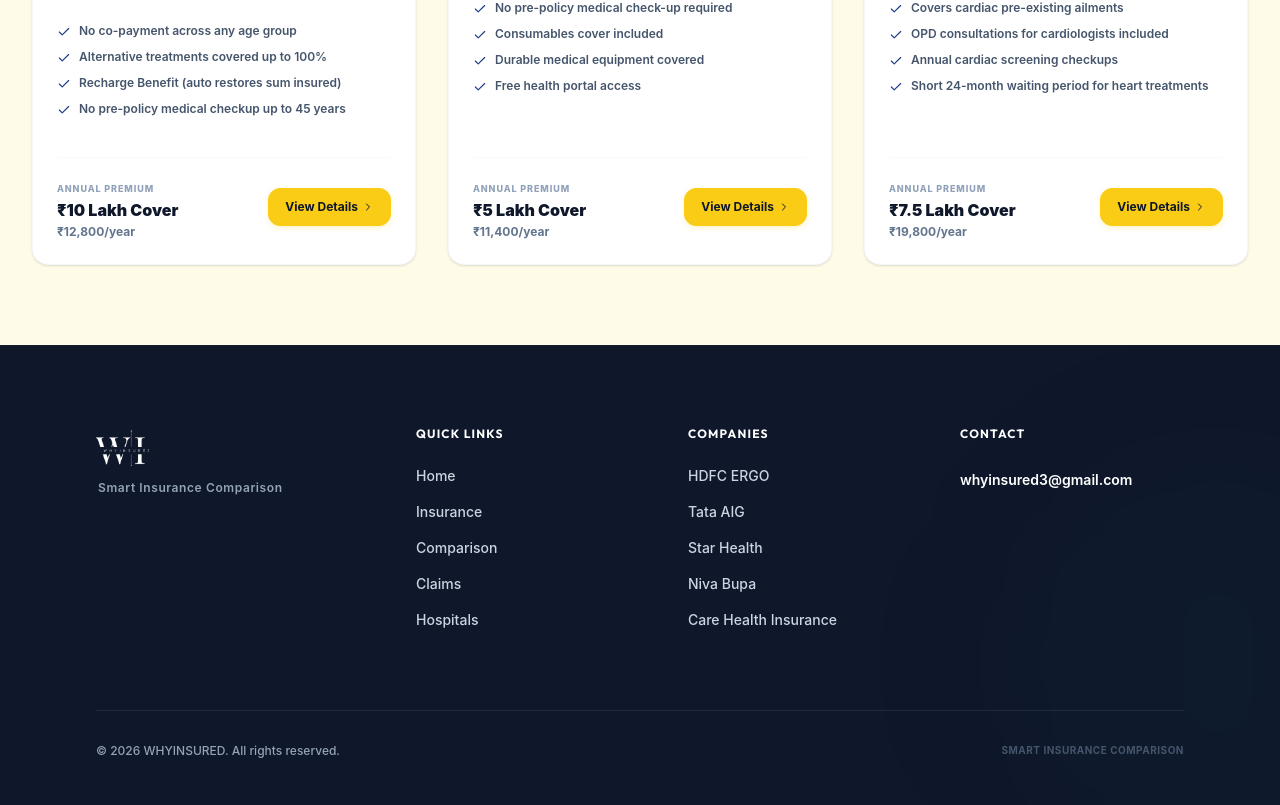
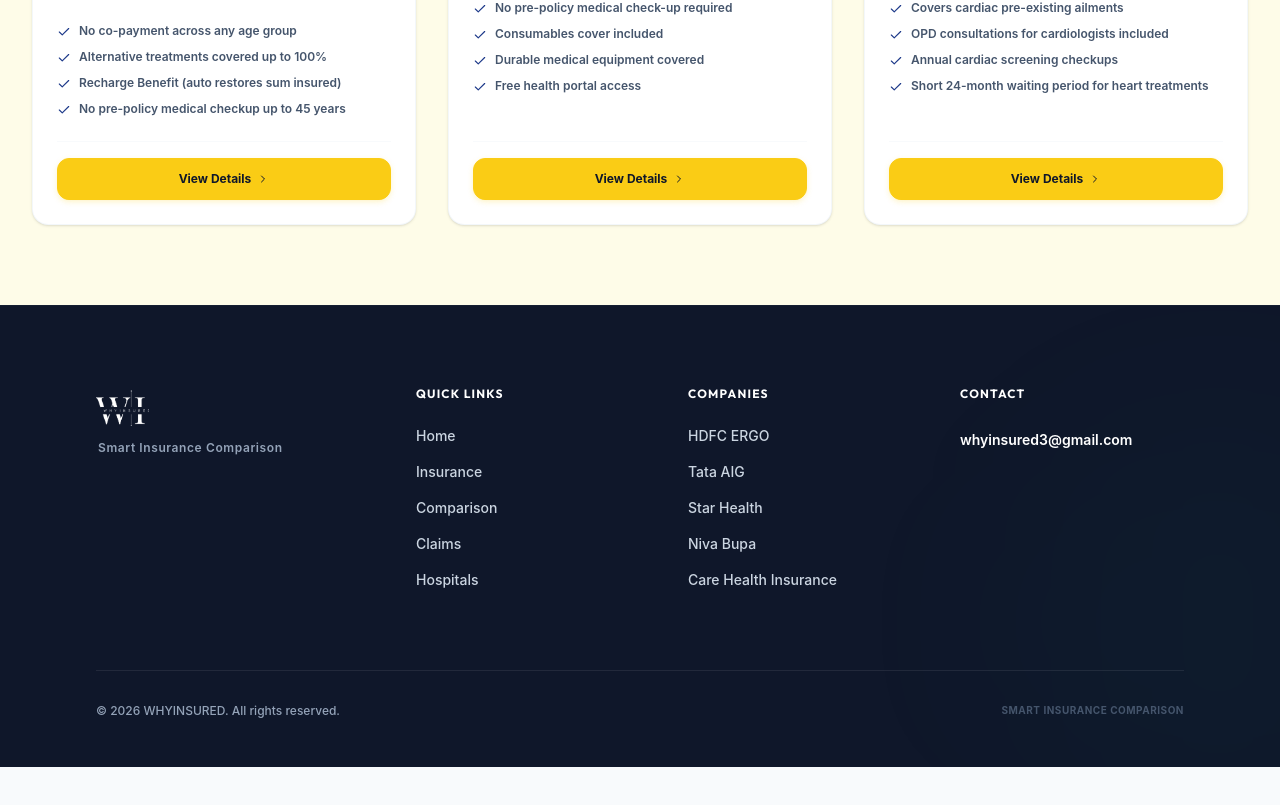
Before and after one commit to ankitwebdeveloper/Why-Insured, a React (Vite) app: page /insurance/care-health in a window 1280 px wide. Shown: the part 774-1579 px from the top of the page. After the commit the page ends 1541 px from the top, so only its background shows below. Built offline with nearby package versions, Linux system fonts and the light colour scheme.

Commit message:
Update website

```diff
--- a/src/pages/CompanyDetail.jsx
+++ b/src/pages/CompanyDetail.jsx
@@ -211,19 +211,11 @@ export default function CompanyDetail() {
                 </div>
               </div>
 
-              {/* Card Footer: Premium & CTA */}
-              <div className="border-t border-slate-50 pt-4 mt-4 flex items-center justify-between gap-4">
-                <div>
-                  <span className="text-[9px] font-extrabold text-slate-400 uppercase tracking-widest">
-                    Annual Premium
-                  </span>
-                  <div className="text-base font-black text-slate-900">{plan.coverage} Cover</div>
-                  <div className="text-xs font-bold text-slate-500 mt-0.5">{plan.premium}</div>
-                </div>
-
+              {/* Card Footer: CTA */}
+              <div className="border-t border-slate-50 pt-4 mt-auto w-full">
                 <Link
                   to={`/insurance/${company.id}/${plan.id}`}
-                  className="inline-flex items-center gap-1 text-xs font-bold py-2.5 px-4 rounded-xl border transition-all duration-200 cursor-pointer"
+                  className="w-full flex items-center justify-center gap-1.5 text-xs font-bold py-3 px-4 rounded-xl border transition-all duration-200 cursor-pointer"
                   style={getButtonStyle()}
                   onMouseEnter={handleButtonEnter}
                   onMouseLeave={handleButtonLeave}
```
Also changed, not shown: 4 other files (tests, documents, lock files or other folders).
